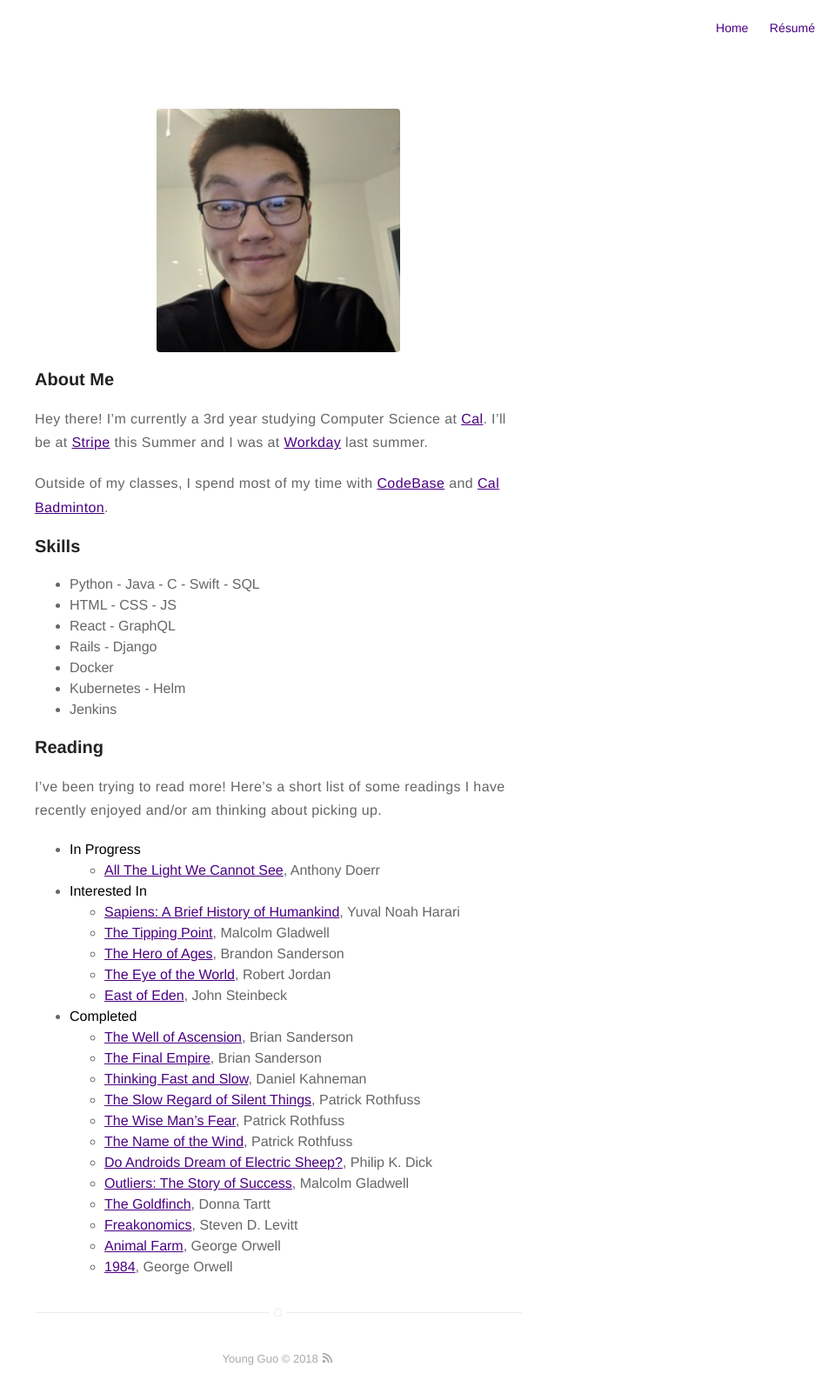
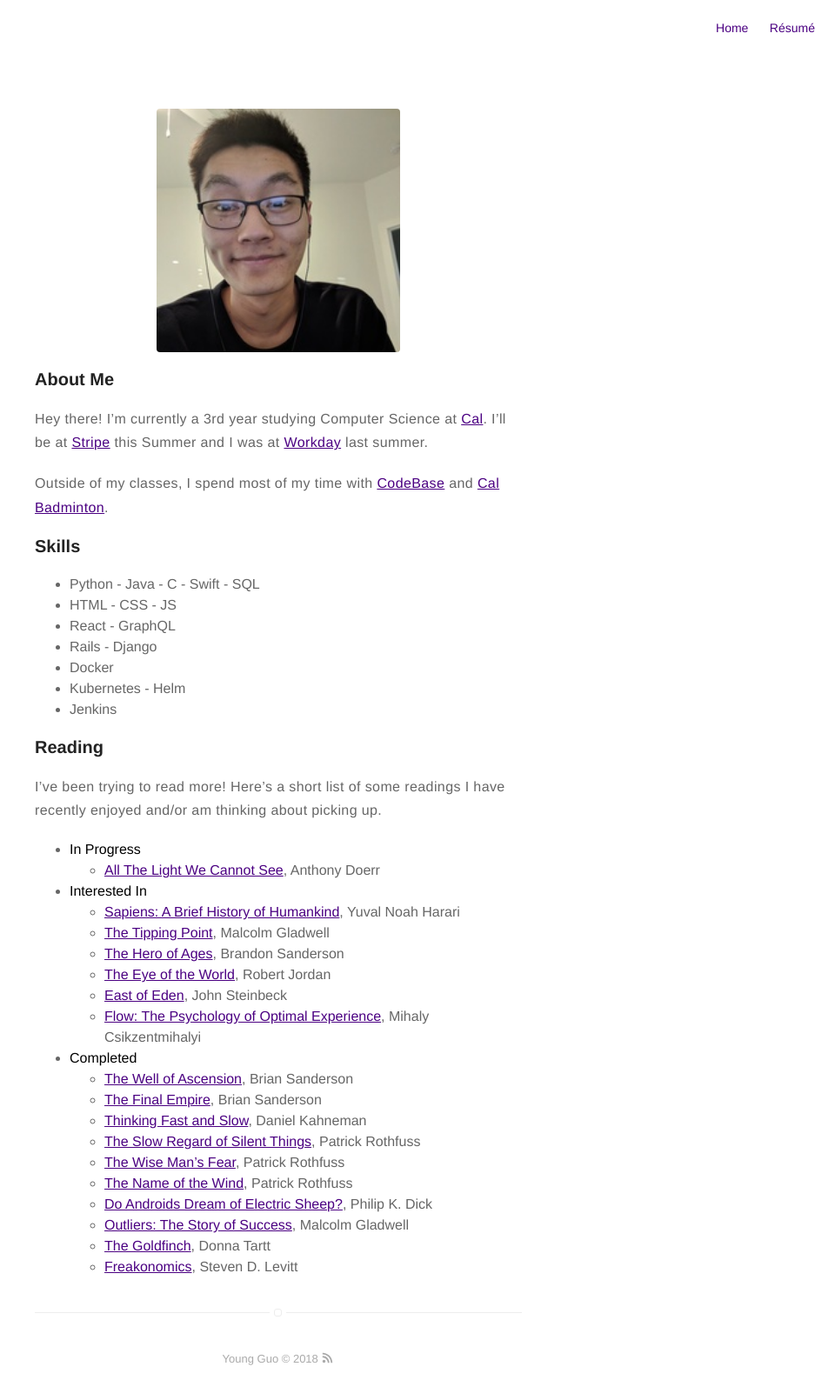
Before and after one commit to OldGuo/oldguo.github.io, a Jekyll site: the page built from about.md, in a window 1280 px wide. Shown: the whole page at 87% size, without its empty margins (320-1280 px from the left). Built offline with Jekyll 4.4.1, drawn with Linux system fonts in a browser that asks for light colours.

Commit message:
Add Flow to reading list

```diff
--- a/about.md
+++ b/about.md
@@ -28,6 +28,7 @@ I've been trying to read more! Here's a short list of some readings I have recen
   - [The Hero of Ages](https://www.goodreads.com/book/show/2767793-the-hero-of-ages), Brandon Sanderson
   - [The Eye of the World](https://www.goodreads.com/book/show/228665.The_Eye_of_the_World), Robert Jordan
   - [East of Eden](https://www.goodreads.com/book/show/4406.East_of_Eden), John Steinbeck
+  - [Flow: The Psychology of Optimal Experience](https://www.goodreads.com/book/show/66354.Flow), Mihaly Csikzentmihalyi
 - **Completed**
   - [The Well of Ascension](https://www.goodreads.com/book/show/68429.The_Well_of_Ascension), Brian Sanderson
   - [The Final Empire](https://www.goodreads.com/book/show/68428.The_Final_Empire), Brian Sanderson
@@ -39,5 +40,3 @@ I've been trying to read more! Here's a short list of some readings I have recen
   - [Outliers: The Story of Success](https://www.goodreads.com/book/show/3228917-outliers), Malcolm Gladwell
   - [The Goldfinch](https://www.goodreads.com/book/show/17333223-the-goldfinch), Donna Tartt
   - [Freakonomics](https://www.goodreads.com/book/show/1202.Freakonomics), Steven D. Levitt
-  - [Animal Farm](https://www.goodreads.com/book/show/7613.Animal_Farm), George Orwell
-  - [1984](https://www.goodreads.com/book/show/5470.1984), George Orwell
```
